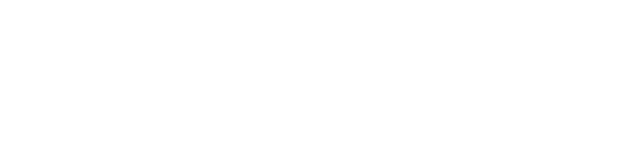
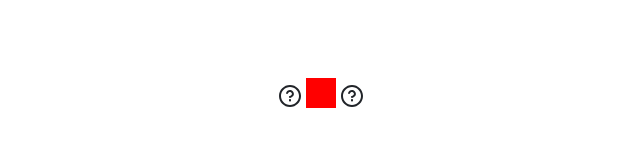
Before and after one commit to js-tasks-ru/htmlcss-20231222_fedor-dydykin, a website: page 05-lection3/01-tooltip/index.html in a window 1280 px wide. Shown: the whole page, without its empty margins (319-959 px from the left). Drawn offline with Linux system fonts and the light colour scheme.

Commit message:
tooltip and light-tooltip

```diff
--- a/05-lection3/01-tooltip/index.html
+++ b/05-lection3/01-tooltip/index.html
@@ -3,9 +3,45 @@
 <html lang="ru">
 <head>
   <link rel="stylesheet" href="../../assets/css/main.css">
+  <link rel="stylesheet" href="../../assets/css/demo.css">
   <link rel="stylesheet" href="./tooltip.css">
+  <title>Tooltip</title>
 </head>
 <body>
-
+<div class="demo-page demo-page_tooltip">
+  <div class="tooltip">
+    <div class="tooltip__trigger">
+      <svg width="24" height="24" viewBox="0 0 24 24" fill="none" xmlns="http://www.w3.org/2000/svg">
+        <path fill-rule="evenodd" clip-rule="evenodd"
+              d="M12 3C7.02944 3 3 7.02944 3 12C3 16.9706 7.02944 21 12 21C16.9706 21 21 16.9706 21 12C21 7.02944 16.9706 3 12 3ZM1 12C1 5.92487 5.92487 1 12 1C18.0751 1 23 5.92487 23 12C23 18.0751 18.0751 23 12 23C5.92487 23 1 18.0751 1 12Z"
+              fill="#212429" />
+        <path fill-rule="evenodd" clip-rule="evenodd"
+              d="M12.2581 8.02432C11.7926 7.94447 11.3138 8.03195 10.9066 8.27126C10.4994 8.51058 10.1901 8.88629 10.0333 9.33184C9.85006 9.85283 9.27914 10.1266 8.75815 9.94333C8.23716 9.76006 7.96339 9.18915 8.14666 8.66816C8.46013 7.77705 9.07886 7.02563 9.89327 6.547C10.7077 6.06837 11.6652 5.89341 12.5962 6.05311C13.5273 6.2128 14.3717 6.69686 14.9801 7.41953C15.5883 8.14205 15.9213 9.05648 15.92 10.0009C15.9195 11.5313 14.7849 12.5419 13.9747 13.082C13.5391 13.3725 13.1105 13.586 12.7949 13.7263C12.6356 13.7971 12.5015 13.8508 12.4049 13.8876C12.3565 13.906 12.3173 13.9203 12.2887 13.9305L12.254 13.9427L12.2429 13.9464L12.239 13.9478L12.2375 13.9483C12.2372 13.9484 12.2362 13.9487 11.92 13L12.2362 13.9487C11.7123 14.1233 11.146 13.8402 10.9713 13.3162C10.7968 12.7926 11.0794 12.2267 11.6027 12.0517L11.6014 12.0521C11.6015 12.0521 11.6016 12.052 11.6027 12.0517L11.6187 12.0461C11.6341 12.0406 11.6593 12.0314 11.6929 12.0186C11.7603 11.9929 11.8606 11.9529 11.9826 11.8987C12.2294 11.789 12.5509 11.6275 12.8653 11.4179C13.5549 10.9582 13.92 10.4691 13.92 10L13.92 9.99851C13.9207 9.52619 13.7542 9.06886 13.45 8.70753C13.1459 8.34619 12.7236 8.10417 12.2581 8.02432Z"
+              fill="#212429" />
+        <path fill-rule="evenodd" clip-rule="evenodd"
+              d="M12 15C12.5523 15 13 15.4477 13 16V16.5C13 17.0523 12.5523 17.5 12 17.5C11.4477 17.5 11 17.0523 11 16.5V16C11 15.4477 11.4477 15 12 15Z"
+              fill="#212429" />
+      </svg>
+    </div>
+    <div class="tooltip__bubble">
+      Helper text
+    </div>
+  </div>
+  <div class="light-tooltip" data-tooltip="Light tooltip text"
+       style="background-color: red; display: inline-block; width: 30px; height: 30px"></div>
+  <div class="light-tooltip" data-tooltip="Light tooltip text" style="display: inline-block">
+    <svg width="24" height="24" viewBox="0 0 24 24" fill="none" xmlns="http://www.w3.org/2000/svg">
+      <path fill-rule="evenodd" clip-rule="evenodd"
+            d="M12 3C7.02944 3 3 7.02944 3 12C3 16.9706 7.02944 21 12 21C16.9706 21 21 16.9706 21 12C21 7.02944 16.9706 3 12 3ZM1 12C1 5.92487 5.92487 1 12 1C18.0751 1 23 5.92487 23 12C23 18.0751 18.0751 23 12 23C5.92487 23 1 18.0751 1 12Z"
+            fill="#212429" />
+      <path fill-rule="evenodd" clip-rule="evenodd"
+            d="M12.2581 8.02432C11.7926 7.94447 11.3138 8.03195 10.9066 8.27126C10.4994 8.51058 10.1901 8.88629 10.0333 9.33184C9.85006 9.85283 9.27914 10.1266 8.75815 9.94333C8.23716 9.76006 7.96339 9.18915 8.14666 8.66816C8.46013 7.77705 9.07886 7.02563 9.89327 6.547C10.7077 6.06837 11.6652 5.89341 12.5962 6.05311C13.5273 6.2128 14.3717 6.69686 14.9801 7.41953C15.5883 8.14205 15.9213 9.05648 15.92 10.0009C15.9195 11.5313 14.7849 12.5419 13.9747 13.082C13.5391 13.3725 13.1105 13.586 12.7949 13.7263C12.6356 13.7971 12.5015 13.8508 12.4049 13.8876C12.3565 13.906 12.3173 13.9203 12.2887 13.9305L12.254 13.9427L12.2429 13.9464L12.239 13.9478L12.2375 13.9483C12.2372 13.9484 12.2362 13.9487 11.92 13L12.2362 13.9487C11.7123 14.1233 11.146 13.8402 10.9713 13.3162C10.7968 12.7926 11.0794 12.2267 11.6027 12.0517L11.6014 12.0521C11.6015 12.0521 11.6016 12.052 11.6027 12.0517L11.6187 12.0461C11.6341 12.0406 11.6593 12.0314 11.6929 12.0186C11.7603 11.9929 11.8606 11.9529 11.9826 11.8987C12.2294 11.789 12.5509 11.6275 12.8653 11.4179C13.5549 10.9582 13.92 10.4691 13.92 10L13.92 9.99851C13.9207 9.52619 13.7542 9.06886 13.45 8.70753C13.1459 8.34619 12.7236 8.10417 12.2581 8.02432Z"
+            fill="#212429" />
+      <path fill-rule="evenodd" clip-rule="evenodd"
+            d="M12 15C12.5523 15 13 15.4477 13 16V16.5C13 17.0523 12.5523 17.5 12 17.5C11.4477 17.5 11 17.0523 11 16.5V16C11 15.4477 11.4477 15 12 15Z"
+            fill="#212429" />
+    </svg>
+  </div>
+</div>
 </body>
 </html>
--- a/05-lection3/01-tooltip/tooltip.css
+++ b/05-lection3/01-tooltip/tooltip.css
@@ -0,0 +1,87 @@
+.light-tooltip {
+    position: relative;
+}
+
+.light-tooltip:before {
+    content: attr(data-tooltip);
+    box-shadow: 0 2px 4px rgba(33, 36, 41, 0.05);
+    border-radius: 10px;
+    background-color: var(--blue);
+    font-family: 'Inter', serif;
+    font-style: normal;
+    font-weight: 400;
+    font-size: 16px;
+    line-height: 24px;
+    text-align: center;
+    color: var(--grey-2);
+    padding: 11px 21px 10px;
+    position: absolute;
+    left: 50%;
+    transform: translateX(-50%);
+    bottom: calc(100% + 16px);
+    min-width: 129px;
+    display: none;
+}
+
+.light-tooltip:after {
+    content: "";
+    border: 14px solid transparent;
+    position: absolute;
+    bottom: calc(100% - 11px);
+    left: 50%;
+    transform: translateX(-50%);
+    border-top-color: var(--blue);
+    display: none;
+}
+
+.light-tooltip:hover:before {
+    display: block;
+}
+
+.light-tooltip:hover:after {
+    display: block;
+}
+
+.tooltip {
+    position: relative;
+    display: inline-block;
+}
+
+.tooltip:hover:before {
+    display: block;
+}
+
+
+.tooltip__trigger:hover + .tooltip__bubble {
+    display: block;
+}
+
+.tooltip__bubble {
+    box-shadow: 0 2px 4px rgba(33, 36, 41, 0.05);
+    border-radius: 10px;
+    background-color: var(--blue);
+    font-family: 'Inter', serif;
+    font-style: normal;
+    font-weight: 400;
+    font-size: 16px;
+    line-height: 24px;
+    text-align: center;
+    color: var(--grey-2);
+    padding: 11px 21px 10px;
+    position: absolute;
+    left: 50%;
+    transform: translateX(-50%);
+    bottom: calc(100% + 16px);
+    min-width: 129px;
+    display: none;
+}
+
+.tooltip__bubble:before {
+    content: "";
+    border: 14px solid transparent;
+    position: absolute;
+    top: 100%;
+    left: 50%;
+    transform: translateX(-50%);
+    border-top-color: var(--blue);
+}
--- a/assets/css/demo.css
+++ b/assets/css/demo.css
@@ -1,3 +1,8 @@
 .demo-page__content {
     margin: 10px;
 }
+
+.demo-page_tooltip {
+    text-align: center;
+    padding-top: 70px;
+}
```
Lines whose indentation alone changed are shown as unchanged.
